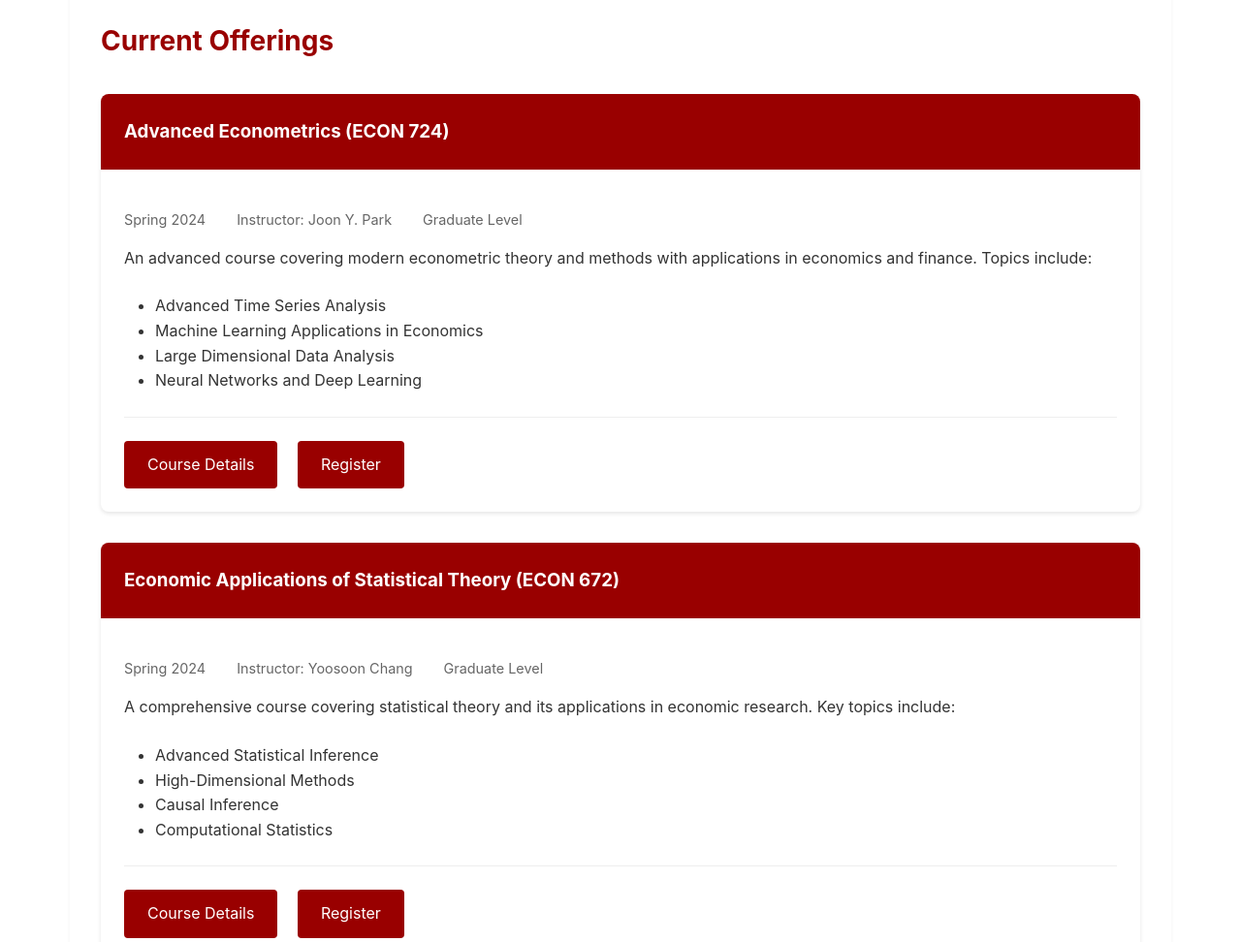
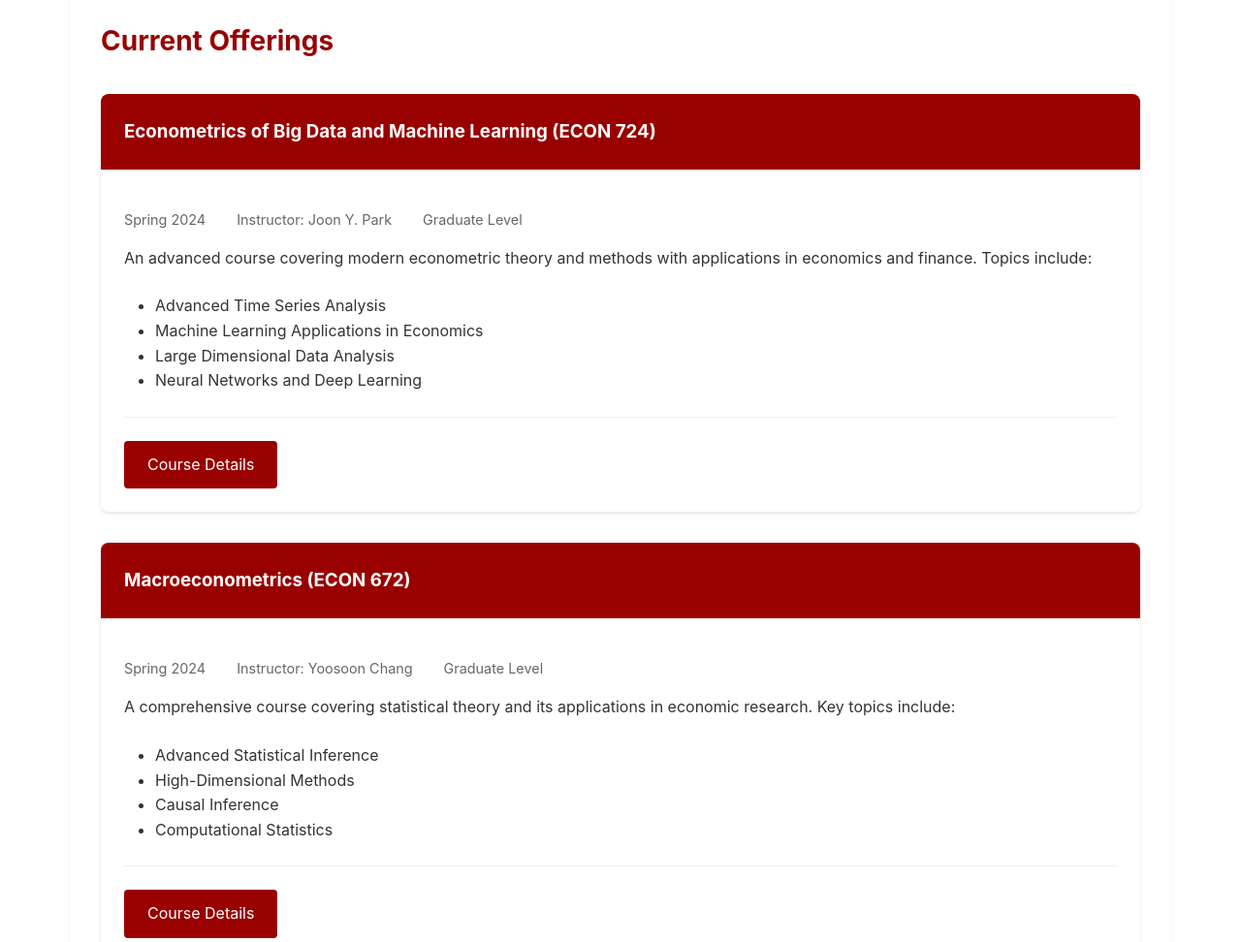
Before and after one commit to elltest2025/elltest2025.github.io, a plain HTML site: page workshops.html in a window 1280 px wide. Shown: the part 300-1272 px from the top of the page at 97% size. Drawn offline with Linux system fonts and the light colour scheme.

Commit message:
Update workshops.html

```diff
--- a/workshops.html
+++ b/workshops.html
@@ -119,7 +119,7 @@
                 <!-- Advanced Econometrics Course -->
                 <div class="workshop-card">
                     <div class="workshop-header">
-                        <h3>Advanced Econometrics (ECON 724)</h3>
+                        <h3>Econometrics of Big Data and Machine Learning (ECON 724)</h3>
                     </div>
                     <div class="workshop-content">
                         <div class="workshop-meta">
@@ -137,8 +137,7 @@
                             </ul>
                         </div>
                         <div class="workshop-links">
-                            <a href="#" class="workshop-link">Course Details</a>
-                            <a href="#" class="workshop-link">Register</a>
+                            <a href="https://github.com/elltest2025/elltest2025.github.io/blob/main/assets/E724_syl24.pdf" class="workshop-link">Course Details</a>
                         </div>
                     </div>
                 </div>
@@ -146,7 +145,7 @@
                 <!-- Statistical Theory Course -->
                 <div class="workshop-card">
                     <div class="workshop-header">
-                        <h3>Economic Applications of Statistical Theory (ECON 672)</h3>
+                        <h3> Macroeconometrics (ECON 672)</h3>
                     </div>
                     <div class="workshop-content">
                         <div class="workshop-meta">
@@ -165,7 +164,6 @@
                         </div>
                         <div class="workshop-links">
                             <a href="#" class="workshop-link">Course Details</a>
-                            <a href="#" class="workshop-link">Register</a>
                         </div>
                     </div>
                 </div>
```
